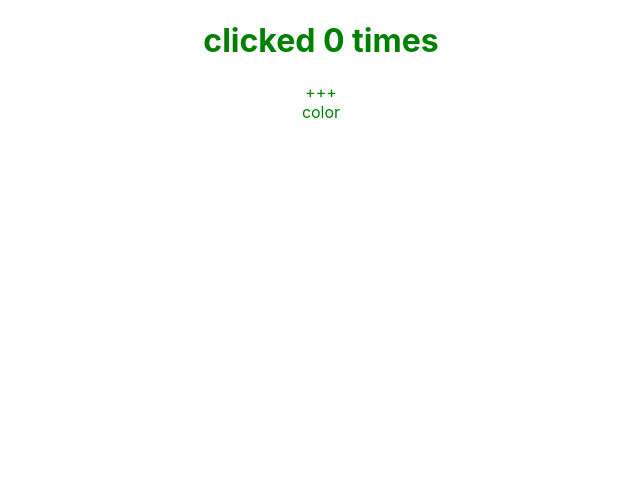
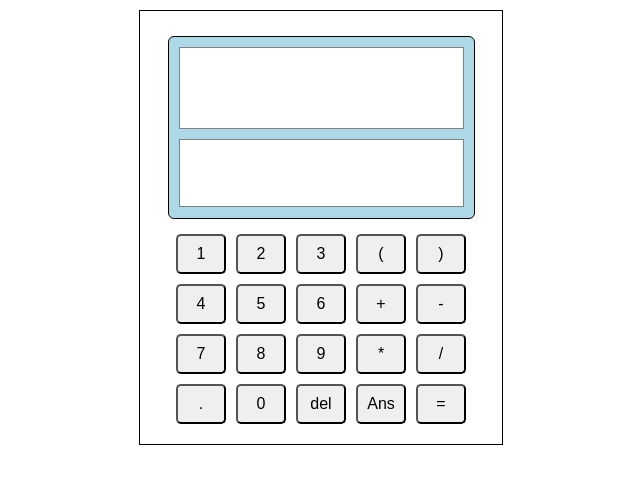
Before and after one commit to wenyuzheng/calculator, a React (Create React App) app: page / in a window 1280 px wide. Shown: the top 484 px of the page, without its empty margins (319-959 px from the left). Built offline with nearby package versions, Linux system fonts and the light colour scheme.

Commit message:
display numbers using MyButton

```diff
--- a/src/App.css
+++ b/src/App.css
@@ -36,3 +36,53 @@
     transform: rotate(360deg);
   }
 }
+
+.buttons {
+  display: block;
+}
+
+button{
+  width: 50px;
+  font-size: 16px;
+  margin: 5px;
+  height: 40px;
+  border-radius: 5px;
+}
+
+.div1 {
+  border: 1px solid black;
+  margin: 10px auto;
+  width: 305px;
+  height: 181px;
+  background-color: lightblue;
+  border-radius: 6px;
+}
+
+.UserInput {
+  margin: 10px;
+  height: 80px;
+  border: 1px grey solid;
+  background-color: white;
+}
+
+.CalculatorOutput {
+  height: 66px;
+  margin: 10px;
+  background-color: white;
+  border: 1px solid grey;
+}
+
+.out {
+  border: 1px solid black;
+  width: 332px;
+  padding: 15px;
+  margin: 10px auto;
+}
+
+.div2 {
+  display: flex;
+}
+
+.div3 {
+  margin: auto;
+}
--- a/src/App.js
+++ b/src/App.js
@@ -2,35 +2,97 @@ import React from 'react';
 import {useState} from 'react';
 import './App.css';
 
+// const MyButton = ({number, handler}) => {
+//   return (
+//     <button onClick={() => handler(number)}>{number}</button>
+//   )
+// }
+
+// const App = () => {
+//   const [count, setCount] = useState("");
+
+//   const plusHandler = (number) => {
+//     const newCount = count + number;
+//     setCount(newCount);
+//   }
+
+// const numbers = ['1', '2', '3', '4', '5', '6', '7', '8', '9', '0'];
+
+//   return (
+//     <div className="App">
+//       <h1>{count}</h1>
+
+//       {numbers.map((num)=> {
+//         return (
+//           <MyButton number={num} handler={plusHandler} key={num}/>
+//         )
+//       })}
+//     </div>
+//   );
+// }
+
+// export default App;
+
+
+
+
+
+
 const App = () => {
-  const array1 = useState(0)
-  const count = array1[0]
-  const setCount = array1[1]
-
-  const array2 = useState("green")
-  const color = array2[0]
-  const setColor = array2[1]
-
-  const plusHandler = () => {
-    const newCount = count + 1
-    setCount(newCount)
+  const MyButton = (props) => {
+    return (
+      <button onClick={() => onClickHandler(props.number)}>{props.number}</button>
+    )
   }
 
-  const colorHandler = () => {
-    if (color === 'green') {
-      setColor("red")
-    } else {
-      setColor("green")
-    }
+  const [stateValue, setStateValue] = useState("");
+
+  const onClickHandler = (number) => {
+    const newStatevalue = stateValue + number;
+    setStateValue(newStatevalue);
   }
 
-  const style = { color: color}
+  return (
+    <div class="out">
+      <div class="div1">
+        <div class="UserInput">{stateValue}</div>
+        <div class="CalculatorOutput"></div>
+      </div>
+      <div class="div2">
+        <div class="div3">
+          <div class="buttons">
+            <MyButton number={"1"} />
+            <MyButton number={"2"} />
+            <MyButton number={"3"} />
+            <MyButton number={"("} />
+            <MyButton number={")"} />
+          </div>
 
-  return (
-    <div className="App" style={style}>
-      <h1>{"clicked " + count + " times"}</h1>
-      <div onClick={plusHandler}>+++</div>
-      <div onClick={colorHandler}>color </div>
+          <div class="buttons">
+            <MyButton number={"4"} />
+            <MyButton number={"5"} />
+            <MyButton number={"6"} />
+            <MyButton number={"+"} />
+            <MyButton number={"-"} />
+          </div>
+
+          <div class="buttons">
+            <MyButton number={"7"} />
+            <MyButton number={"8"} />
+            <MyButton number={"9"} />
+            <MyButton number={"*"} />
+            <MyButton number={"/"} />
+          </div>
+
+          <div class="buttons">
+            <MyButton number={"."} />
+            <MyButton number={"0"} />
+            <button >del</button>
+            <button >Ans</button>
+            <MyButton number={"="} />
+          </div>
+        </div>
+      </div>
     </div>
   );
 }
```
